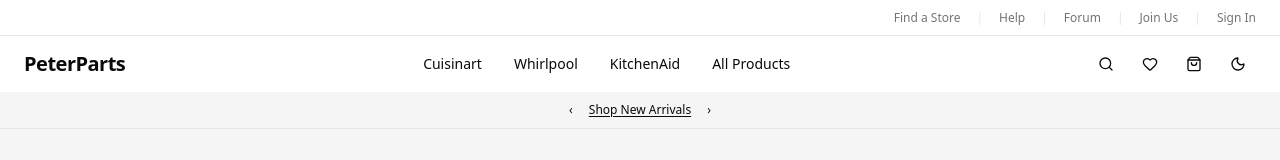
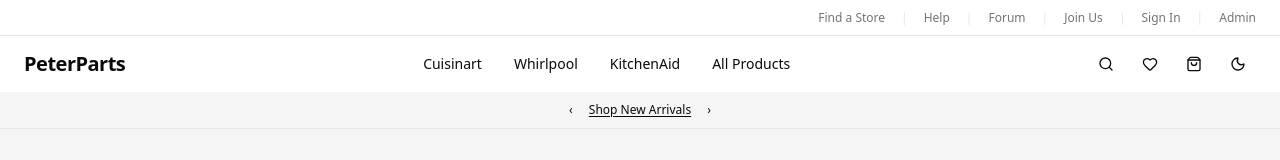
Before and after one commit to pedrouzcategui/peterparts-frontend, a Next.js app: page / in a window 1280 px wide. Shown: the top 160 px of the page. Built offline with nearby package versions, Linux system fonts and the light colour scheme.

Commit message:
fix: add links to admin and normal views

```diff
--- a/components/admin/AdminSidebar.tsx
+++ b/components/admin/AdminSidebar.tsx
@@ -45,10 +45,12 @@
       <div className="flex h-full flex-col">
         {/* Logo */}
         <div className="flex h-16 items-center gap-2 border-b px-6">
-          <div className="flex h-8 w-8 items-center justify-center rounded-lg bg-red-500">
-            <span className="text-sm font-bold text-white">PP</span>
-          </div>
-          <span className="text-lg font-semibold">PeterParts</span>
+          <Link href="/" className="flex items-center gap-2 border-b px-6 py-4">
+            <div className="flex h-8 w-8 items-center justify-center rounded-lg bg-red-500">
+              <span className="text-sm font-bold text-white">PP</span>
+            </div>
+            <span className="text-lg font-semibold">PeterParts</span>
+          </Link>
         </div>
 
         {/* Main Navigation */}
@@ -64,7 +66,7 @@
                   "flex items-center gap-3 rounded-lg px-3 py-2.5 text-sm font-medium transition-colors",
                   active
                     ? "bg-red-500 text-white"
-                    : "text-muted-foreground hover:bg-muted hover:text-foreground"
+                    : "text-muted-foreground hover:bg-muted hover:text-foreground",
                 )}
               >
                 <Icon className="h-5 w-5" />
@@ -88,7 +90,7 @@
                     "flex items-center gap-3 rounded-lg px-3 py-2.5 text-sm font-medium transition-colors",
                     active
                       ? "bg-red-500 text-white"
-                      : "text-muted-foreground hover:bg-muted hover:text-foreground"
+                      : "text-muted-foreground hover:bg-muted hover:text-foreground",
                   )}
                 >
                   <Icon className="h-5 w-5" />
--- a/components/layout/SiteHeader.tsx
+++ b/components/layout/SiteHeader.tsx
@@ -35,6 +35,10 @@
         <span className="text-border">|</span>
         <Link href="/login" className="hover:text-foreground transition-colors">
           Sign In
+        </Link>
+        <span className="text-border">|</span>
+        <Link href="/admin" className="hover:text-foreground transition-colors">
+          Admin
         </Link>
       </div>
 
```
